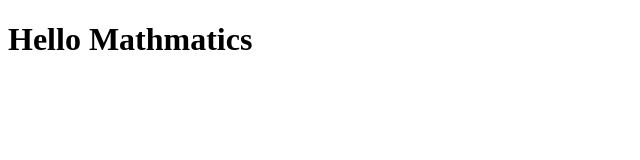
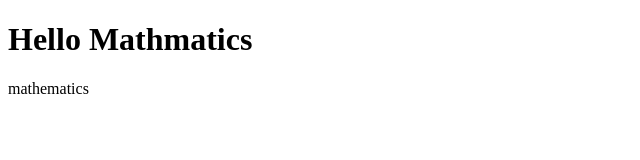
Before and after one commit to prgoc/Math, a plain HTML site: page index.html in a window 1280 px wide. Shown: the whole page, without its empty margins (0-640 px from the left). Drawn offline with Linux system fonts and the light colour scheme.

Commit message:
index.html の更新

```diff
--- a/index.html
+++ b/index.html
@@ -7,5 +7,6 @@
   </head>
   <body>
     <h1>Hello Mathmatics</h1>
+    <p>mathematics</p>
   </body>
 </html>
```
